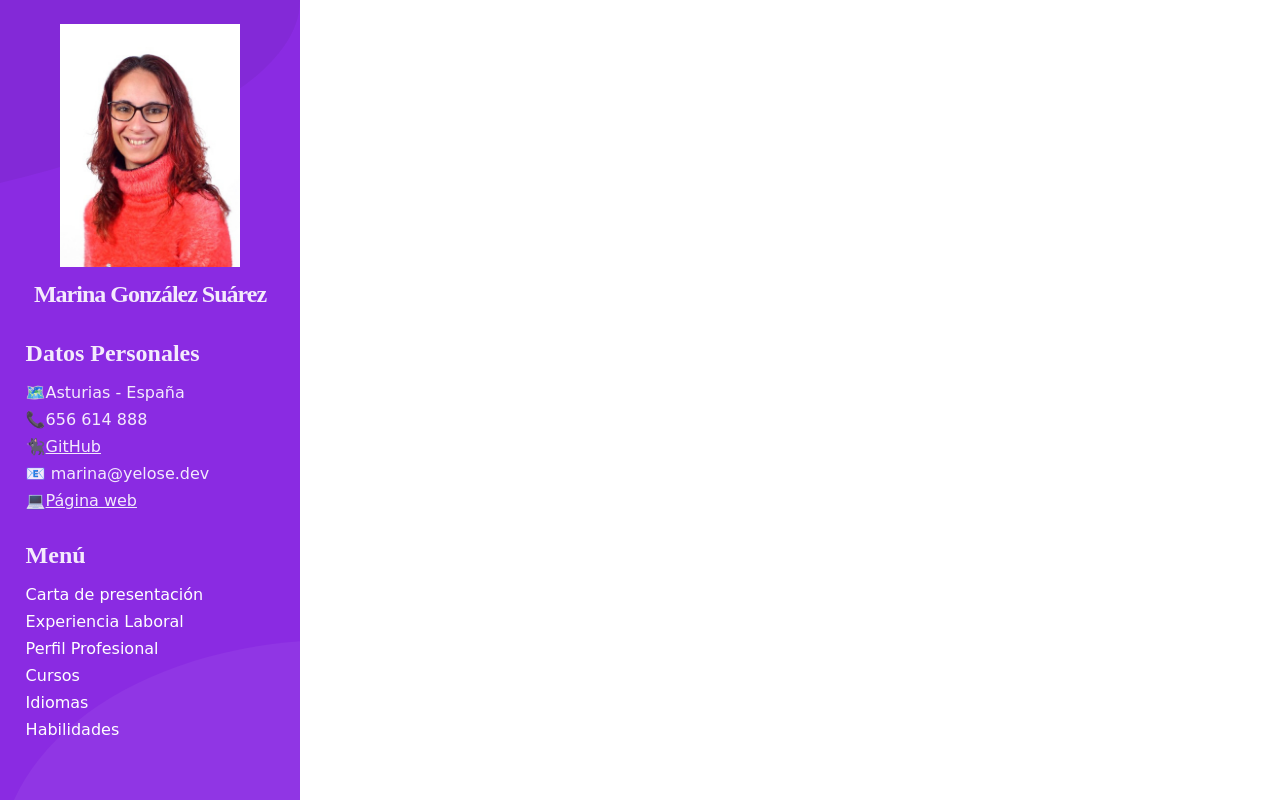
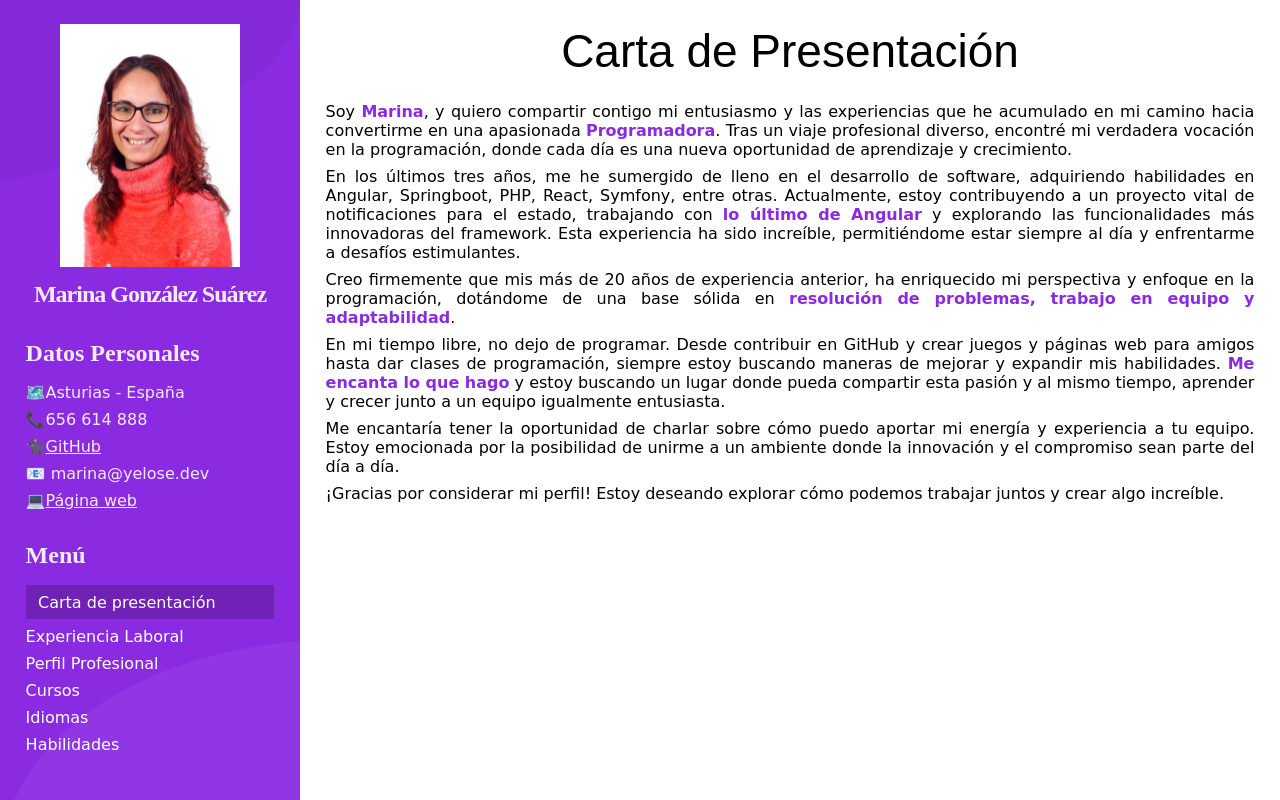
Before and after one commit to Yelose/webcv, a website: page index.html in a window 1280 px wide. Drawn offline with Linux system fonts and the light colour scheme; a web font is replaced by a local one.

Commit message:
added presentation.html content and styles, followed SOLID principle refactoring main.js

```diff
--- a/index.html
+++ b/index.html
@@ -38,7 +38,7 @@
       <footer>
         <h2>Menú</h2>
         <menu>
-          <div onclick="showSection('presentation', this)">
+          <div class="active" onclick="showSection('presentation', this)">
             <p>Carta de presentación</p>
           </div>
           <div onclick="showSection('experience', this)">
--- a/js/main.js
+++ b/js/main.js
@@ -1,10 +1,4 @@
-function showSection(section, element) {
-    clearSections()
-    document.querySelectorAll('.active').forEach(item =>{
-        item.classList.remove('active')
-    })
-    element.classList.add("active")
-
+function getSectionHtml(section) {
     const sectionHtml = document.getElementById(section)
     sectionHtml.classList.add("show-section")
     fetch(`./pages/${section}.html`).then(res => res.text()).then(html => sectionHtml.innerHTML = html)
@@ -12,8 +6,26 @@ function showSection(section, element) {
 
 function clearSections() {
     const sections = document.querySelectorAll('.show-section')
-    sections.forEach(section => {
-        section.classList.remove('show-section')
-    });
+    if (sections) {
+        sections.forEach(section => {
+            section.classList.remove('show-section')
+        });
+    }
 }
+
+function activeCurrentMenuOption(element){
+    document.querySelectorAll('.active').forEach(item => {
+        item.classList.remove('active')
+    })
+    element.classList.add("active")
+}
+
+function showSection(section, element) {
+    clearSections()
+    if (element) {
+        activeCurrentMenuOption(element)
+    }
+    getSectionHtml(section)
+}
+
 showSection('presentation')
--- a/pages/presentation.html
+++ b/pages/presentation.html
@@ -1,8 +1,34 @@
 <header>
-    <h3>Carta de Presentación</h3>
-  </header>
+  <h3>Carta de Presentación</h3>
+</header>
 <main>
-    <p>Lorem ipsum, dolor sit amet consectetur adipisicing elit. Nisi, cumque!</p>
-    <p>Lorem ipsum dolor sit amet consectetur adipisicing elit. Veniam ratione blanditiis accusantium sed et voluptatibus.</p>
-    <p>Lorem ipsum dolor, sit amet consectetur adipisicing elit. Hic, voluptas sunt? Delectus ratione doloribus assumenda velit cumque a aut sapiente non alias iste voluptates ipsa esse ducimus quidem, debitis possimus eius. Enim impedit voluptate doloribus sed eius! Eligendi, facilis quia quisquam at, ut dignissimos possimus veniam maiores, sint voluptatum odit.</p>
+  <p>
+    Soy <em>Marina</em>, y quiero compartir contigo mi entusiasmo y las experiencias que he acumulado en mi camino hacia
+    convertirme en una apasionada <em>Programadora</em>. Tras un viaje profesional diverso, encontré mi verdadera
+    vocación en la programación, donde cada día es una nueva oportunidad de aprendizaje y crecimiento.
+  </p>
+  <p>
+    En los últimos tres años, me he sumergido de lleno en el desarrollo de software, adquiriendo habilidades en Angular,
+    Springboot, PHP, React, Symfony, entre otras. Actualmente, estoy contribuyendo a un proyecto vital de notificaciones para el
+    estado, trabajando con <em>lo último de Angular</em> y explorando las funcionalidades más innovadoras del framework. Esta
+    experiencia ha sido increíble, permitiéndome estar siempre al día y enfrentarme a desafíos estimulantes.
+  </p>
+  <p>
+    Creo firmemente que mis más de 20 años de experiencia anterior,
+    ha enriquecido mi perspectiva y enfoque en la programación, dotándome de una base sólida en <em>resolución de
+    problemas, trabajo en equipo y adaptabilidad</em>.
+  </p>
+  <p>
+    En mi tiempo libre, no dejo de programar. Desde contribuir en GitHub y crear juegos y páginas web para amigos hasta dar clases de programación,
+    siempre estoy buscando maneras de mejorar y expandir mis habilidades. <em>Me encanta lo que hago</em> y estoy buscando un
+    lugar donde pueda compartir esta pasión y al mismo tiempo, aprender y crecer junto a un equipo igualmente
+    entusiasta.
+  </p>
+  <p>
+    Me encantaría tener la oportunidad de charlar sobre cómo puedo aportar mi energía y experiencia a tu equipo. Estoy
+    emocionada por la posibilidad de unirme a un ambiente donde la innovación y el compromiso sean parte del día a día.
+  </p>
+  <p>
+    ¡Gracias por considerar mi perfil! Estoy deseando explorar cómo podemos trabajar juntos y crear algo increíble.
+  </p>
 </main>
--- a/styles/sections.scss
+++ b/styles/sections.scss
@@ -1,6 +1,19 @@
 body > section {
-    max-width: 100%;
+    width: 100%;
     overflow-y: auto;
     gap: 3vh;
     display: none;
+    align-items: center;
+    main {
+       max-width: 1000px;
+       display: flex;
+       flex-direction: column;
+       gap: 1vh;
+       text-align: justify;
+       em {
+        color: blueviolet;
+        font-style: normal;
+        font-weight: 600;
+       }
+    }
 }
--- a/styles/text.scss
+++ b/styles/text.scss
@@ -8,9 +8,8 @@ h2 {
 h3 {
     font-family: "Foldit", sans-serif;
     font-optical-sizing: auto;
-    font-weight: 700;
-    font-style: normal;
-    font-size: 26px;
+    font-weight: 300;
+    font-size: 46px;
 }
 
 p {
```
Also changed, not shown: styles.css, 1 other file.
